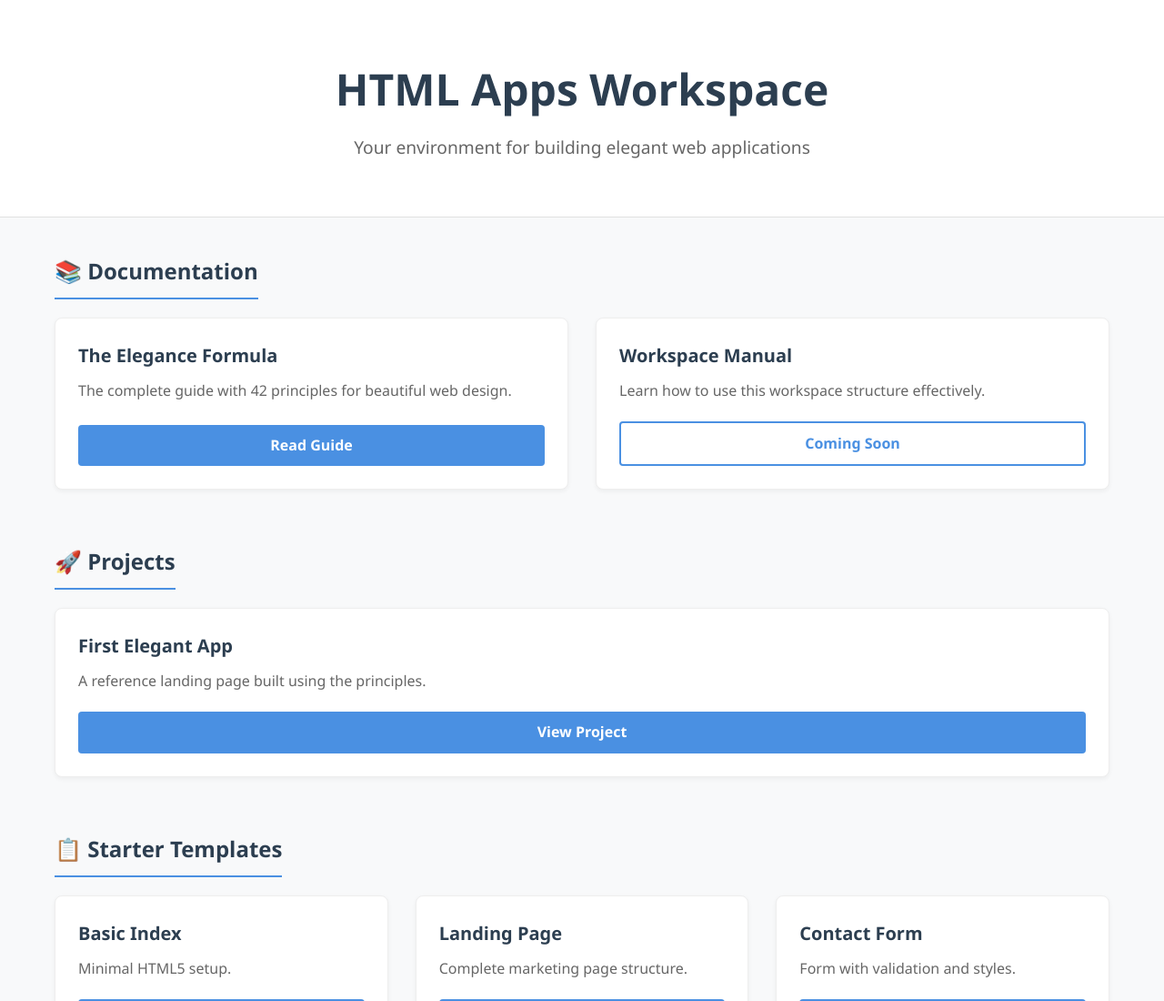
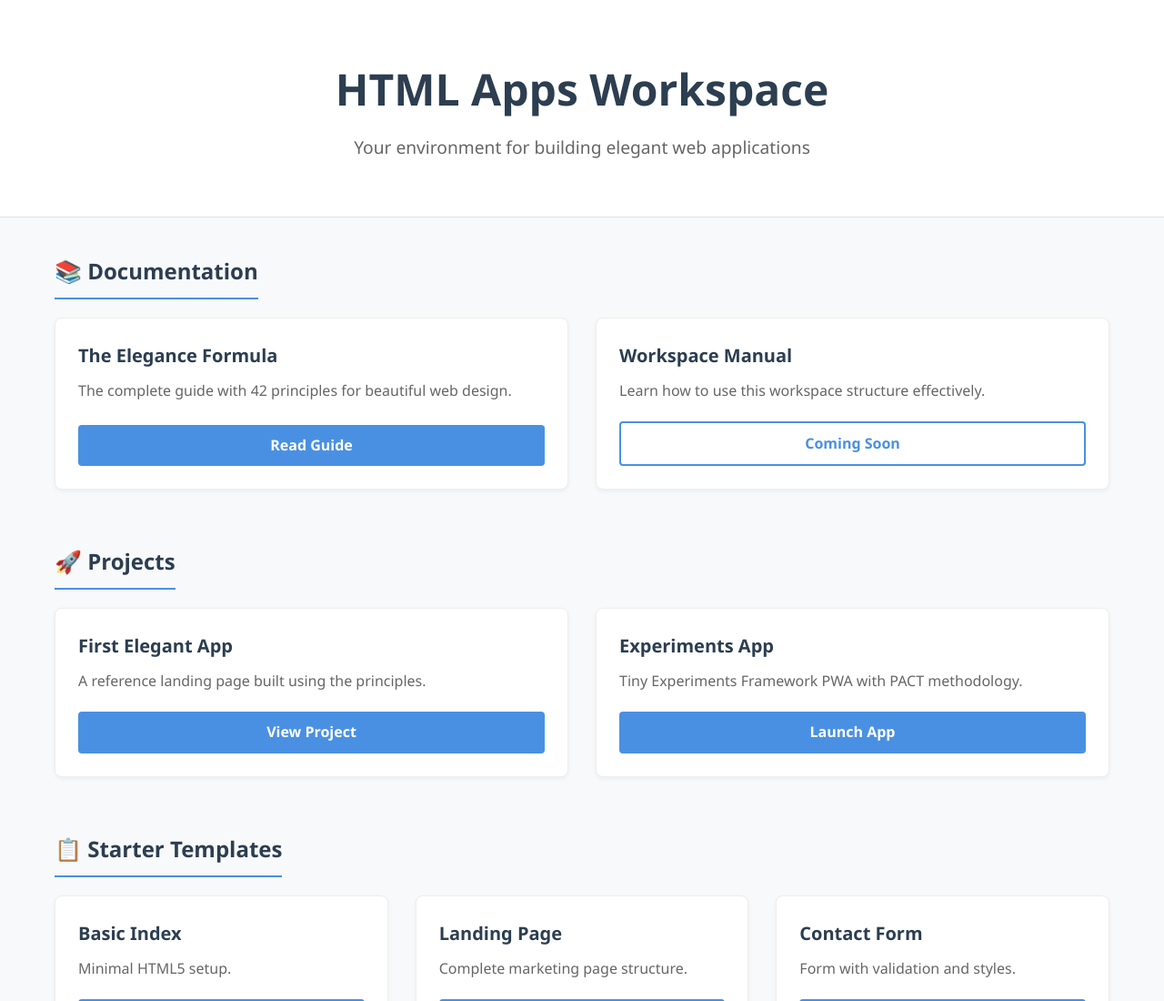
Before and after one commit to emmanuelcabrera1/experiments-app, a website: page index.html in a window 1280 px wide. Shown: the top 1100 px of the page at 91% size. Drawn offline with Linux system fonts and the light colour scheme.

Commit message:
Docs: Add Experiments App link to Workspace Dashboard

```diff
--- a/index.html
+++ b/index.html
@@ -1,5 +1,6 @@
 <!doctype html>
 <html lang="en">
+
 <head>
   <meta charset="UTF-8" />
   <meta name="viewport" content="width=device-width, initial-scale=1.0" />
@@ -177,12 +178,8 @@
         <div class="card">
           <h3>Workspace Manual</h3>
           <p>Learn how to use this workspace structure effectively.</p>
-            <a
-              href="documentation/workspace-guide.md"
-              class="btn btn-outline"
-              onclick="alert('Coming soon!')"
-              >Coming Soon</a
-            >
+          <a href="documentation/workspace-guide.md" class="btn btn-outline" onclick="alert('Coming soon!')">Coming
+            Soon</a>
         </div>
       </div>
     </section>
@@ -195,6 +192,11 @@
           <h3>First Elegant App</h3>
           <p>A reference landing page built using the principles.</p>
           <a href="projects/first-elegant-app/index.html" class="btn">View Project</a>
+        </div>
+        <div class="card">
+          <h3>Experiments App</h3>
+          <p>Tiny Experiments Framework PWA with PACT methodology.</p>
+          <a href="projects/experiments-web/index.html" class="btn">Launch App</a>
         </div>
       </div>
     </section>
@@ -244,4 +246,5 @@
     <p>&copy; 2024 HTML Apps Workspace</p>
   </footer>
 </body>
+
 </html>
```
Lines whose indentation alone changed are shown as unchanged.
